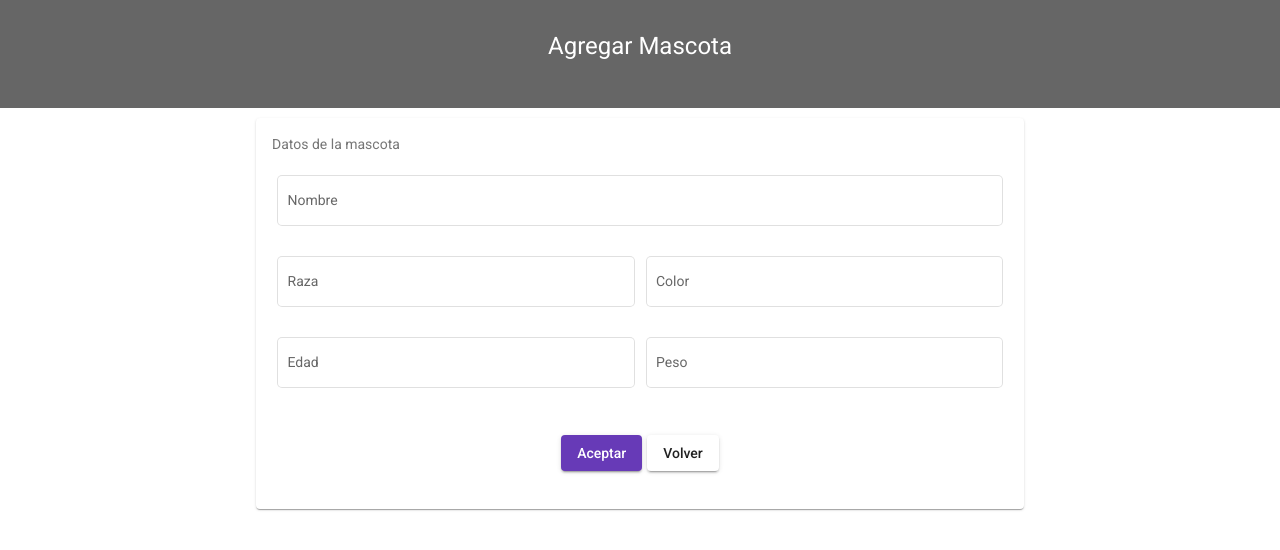
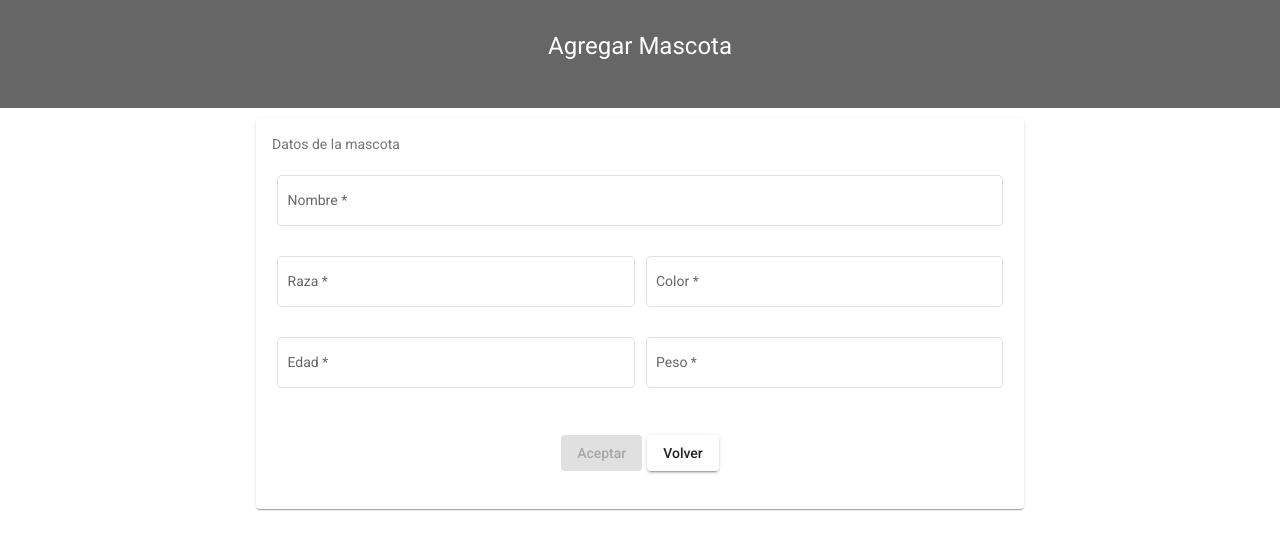
Before and after one commit to AMorenoBerrocal/repositorio-NetCore-Angular, an Angular app in the folder FE-CRUDMascotas/: page /agregarMascota in a window 1280 px wide. Shown: the top 550 px of the page. Built offline with nearby package versions, Linux system fonts and the light colour scheme.

Commit message:
agregar mascota - reactive form

```diff
--- a/FE-CRUDMascotas/src/app/components/agregar-editar-mascota/agregar-editar-mascota.component.html
+++ b/FE-CRUDMascotas/src/app/components/agregar-editar-mascota/agregar-editar-mascota.component.html
@@ -8,41 +8,41 @@
         <mat-card-subtitle>
             Datos de la mascota
         </mat-card-subtitle>
-        <form>
+        <form [formGroup]="form" (ngSubmit)="agregarMascota()">
             <mat-grid-list cols="2" rowHeight="80px">
                 <mat-grid-tile [colspan]="2">
                     <mat-form-field appearance="outline">
                         <mat-label>Nombre</mat-label>
-                        <input matInput autocomplete="off">
+                        <input formControlName="nombre" matInput autocomplete="off">
                     </mat-form-field>
                 </mat-grid-tile>
 
                 <mat-grid-tile>
                     <mat-form-field appearance="outline">
                         <mat-label>Raza</mat-label>
-                        <input matInput autocomplete="off">
+                        <input formControlName="raza" matInput autocomplete="off">
                     </mat-form-field>
                 </mat-grid-tile>
                 <mat-grid-tile>
                     <mat-form-field appearance="outline">
                         <mat-label>Color</mat-label>
-                        <input matInput autocomplete="off">
+                        <input formControlName="color" matInput autocomplete="off">
                     </mat-form-field>
                 </mat-grid-tile>
                 <mat-grid-tile>
                     <mat-form-field appearance="outline">
                         <mat-label>Edad</mat-label>
-                        <input matInput autocomplete="off">
+                        <input type="number" formControlName="edad" matInput autocomplete="off">
                     </mat-form-field>
                 </mat-grid-tile>
                 <mat-grid-tile>
                     <mat-form-field appearance="outline">
                         <mat-label>Peso</mat-label>
-                        <input matInput autocomplete="off">
+                        <input type="number" formControlName="peso" matInput autocomplete="off">
                     </mat-form-field>
                 </mat-grid-tile>
                 <mat-grid-tile [colspan]="2">
-                    <button class="btnAceptar" mat-raised-button color="primary">Aceptar</button>
+                    <button [disabled]="form.invalid" type="submit" class="btnAceptar" mat-raised-button color="primary">Aceptar</button>
                     <button mat-raised-button routerLink="/listMascotas">Volver</button>
                 </mat-grid-tile>
               </mat-grid-list>
--- a/FE-CRUDMascotas/src/app/components/agregar-editar-mascota/agregar-editar-mascota.component.ts
+++ b/FE-CRUDMascotas/src/app/components/agregar-editar-mascota/agregar-editar-mascota.component.ts
@@ -1,4 +1,6 @@
 import { Component, OnInit } from '@angular/core';
+import { FormBuilder, FormGroup, Validators } from '@angular/forms';
+import { Mascota } from 'src/app/interfaces/mascota';
 
 @Component({
   selector: 'app-agregar-editar-mascota',
@@ -8,12 +10,35 @@
 export class AgregarEditarMascotaComponent implements OnInit {
 
   loading: boolean;
+  form: FormGroup;
 
-  constructor() {
+  constructor(private fb: FormBuilder) {
     this.loading = false;
+    this.form = this.fb.group({
+      nombre: ['', Validators.required],
+      raza: ['', Validators.required],
+      color: ['', Validators.required],
+      edad: ['', Validators.required],
+      peso: ['', Validators.required]
+    })
   }
 
   ngOnInit(): void {
   }
 
+  agregarMascota(){
+    //const nombre = this.form.get('nombre')?.value;
+
+    // Creamos el objeto
+    const nombre = this.form.value.nombre;
+    const mascota: Mascota = {
+      nombre: this.form.value.nombre,
+      raza: this.form.value.raza,
+      color: this.form.value.color,
+      edad: this.form.value.edad,
+      peso: this.form.value.peso
+    }
+    console.log(mascota);
+  }
+
 }
```
Also changed, not shown: FE-CRUDMascotas/src/app/shared/shared.module.ts (+8 -2 lines).
